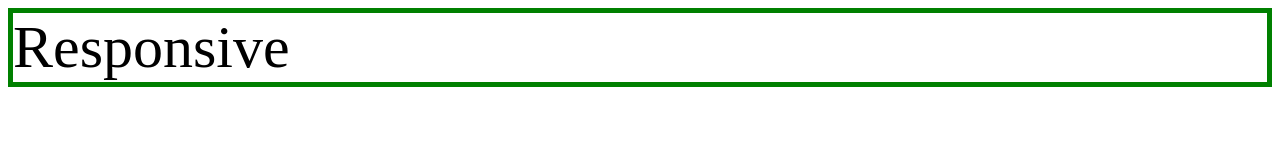
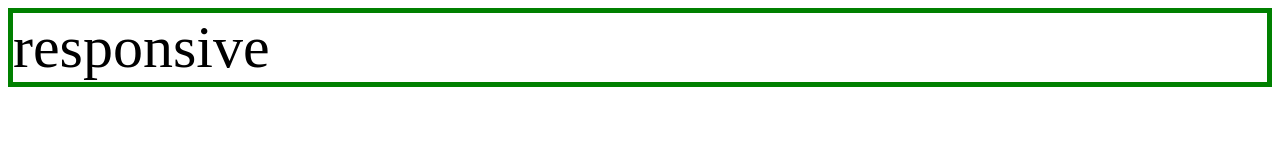
Before and after one commit to chahyunsoo/web, a plain HTML site: page mediaquery.html in a window 1280 px wide. Drawn offline with Linux system fonts and the light colour scheme.

Commit message:
소문자

```diff
--- a/mediaquery.html
+++ b/mediaquery.html
@@ -17,7 +17,7 @@
 </head>
 <body>
     <div>
-        Responsive
+        responsive
     </div>
 </body>
 </html>
```
